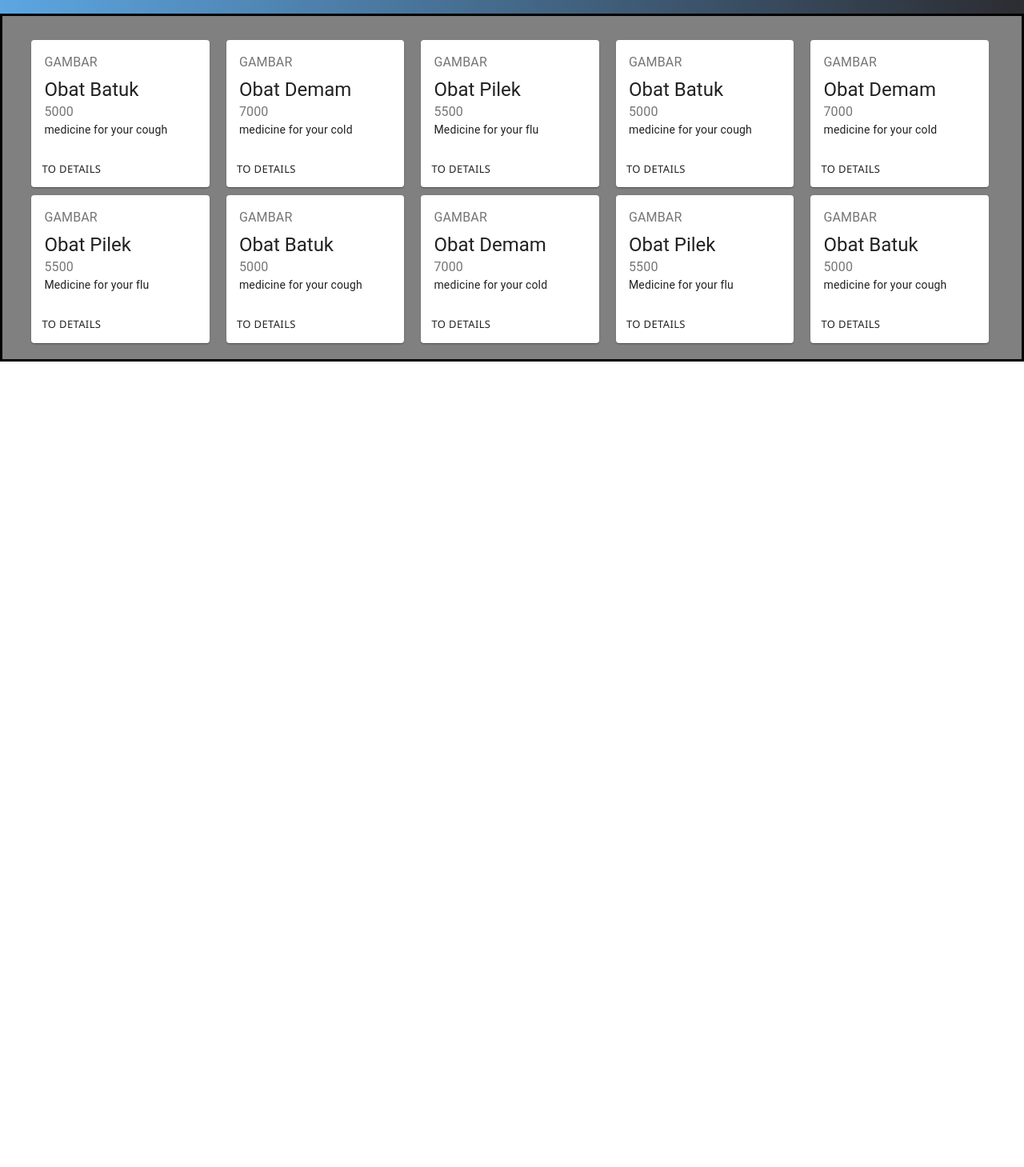
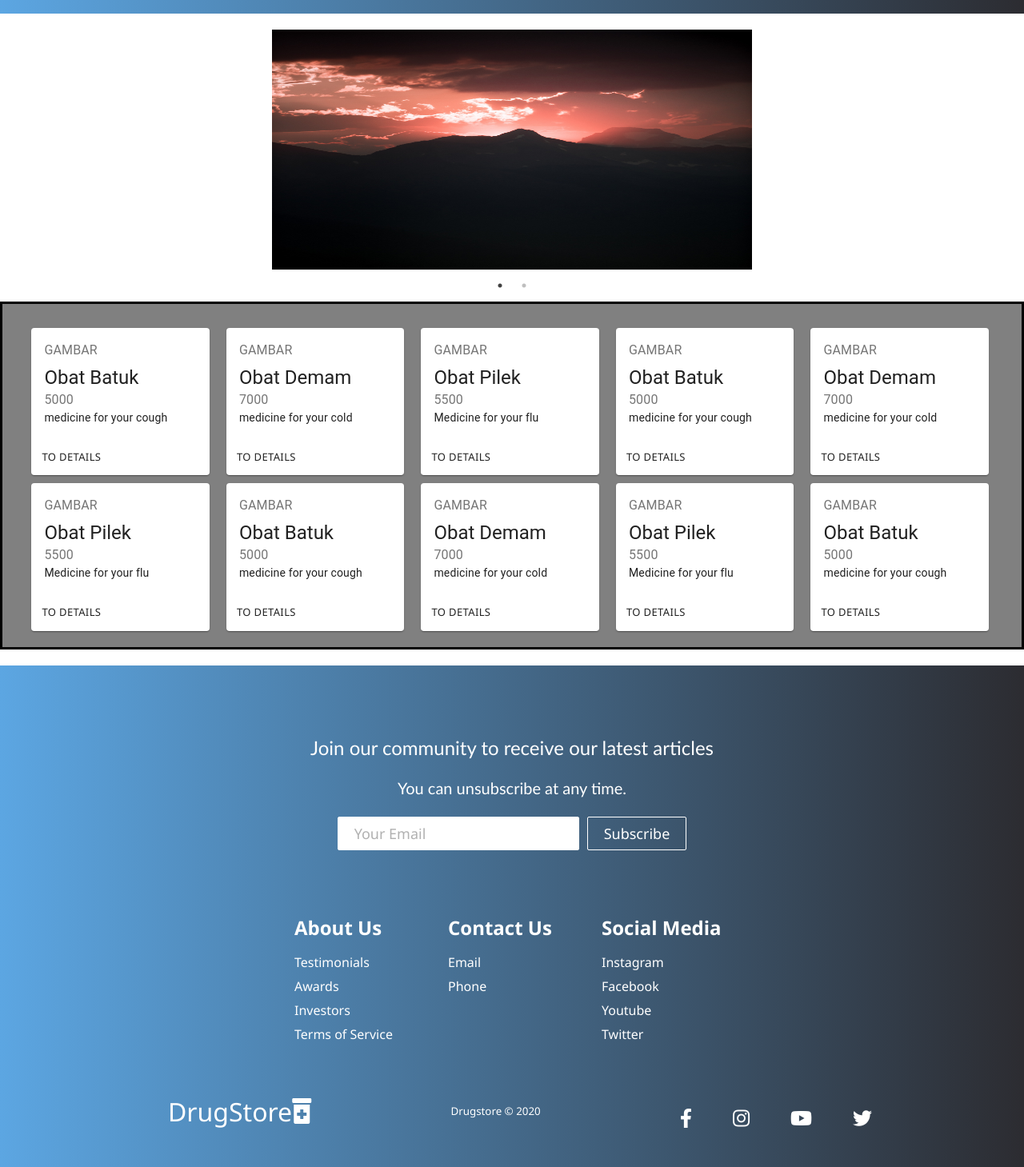
Before and after one commit to Ripper-R/FinalProject, a React (Create React App) app: page /products in a window 1280 px wide. Shown: the part 63-1522 px from the top of the page at 80% size. Before the commit the page ends 800 px from the top, so only its background shows below. Built offline with nearby package versions, Linux system fonts and the light colour scheme.

Commit message:
PRODUCT LIST CAROUSEL plus footer

```diff
--- a/package.json
+++ b/package.json
@@ -21,9 +21,11 @@
     "react-redux": "^7.2.2",
     "react-router-dom": "^5.2.0",
     "react-scripts": "4.0.1",
+    "react-slick": "^0.27.13",
     "reactstrap": "^8.7.1",
     "redux": "^4.0.5",
     "redux-thunk": "^2.3.0",
+    "slick-carousel": "^1.8.1",
     "sweetalert2": "^10.10.4",
     "web-vitals": "^0.2.4"
   },
--- a/public/index.html
+++ b/public/index.html
@@ -20,6 +20,17 @@
     href="https://fonts.googleapis.com/css2?family=PT+Sans:wght@700&display=swap"
     rel="stylesheet"
   />
+  <link
+  rel="stylesheet"
+  type="text/css"
+  charset="UTF-8"
+  href="https://cdnjs.cloudflare.com/ajax/libs/slick-carousel/1.6.0/slick.min.css"
+/>
+<link
+  rel="stylesheet"
+  type="text/css"
+  href="https://cdnjs.cloudflare.com/ajax/libs/slick-carousel/1.6.0/slick-theme.min.css"
+/>
     <!--
       manifest.json provides metadata used when your web app is installed on a
       user's mobile device or desktop. See https://developers.google.com/web/fundamentals/web-app-manifest/
--- a/src/pages/Product.jsx
+++ b/src/pages/Product.jsx
@@ -5,33 +5,22 @@ import CardActions from '@material-ui/core/CardActions';
 import CardContent from '@material-ui/core/CardContent';
 import Button from '@material-ui/core/Button';
 import Typography from '@material-ui/core/Typography';
-import Carousel from 'react-material-ui-carousel'
-import {Paper} from '@material-ui/core'
-
+import Slider from "react-slick";
+import "slick-carousel/slick/slick.css";
+import "slick-carousel/slick/slick-theme.css";
+import Footer from './../components/Footer'
   const product=()=>{
-            function Example(props)
-        {
-            var items = [
-                {
-                    name: "Random Name #1",
-                    description: "Probably the most random thing you have ever seen!"
-                },
-                {
-                    name: "Random Name #2",
-                    description: "Hello World!"
-                }
-            ]
-
-            return (
-                <Carousel>
-                    {
-                        items.map( (item, i) => <Item key={i} item={item} /> )
-                    }
-                </Carousel>
-            )
-        }
+    var settings = {
+      dots: true,
+      infinite: true,
+      speed: 500,
+      slidesToShow: 1,
+      slidesToScroll: 1
+    };
     const getproduct=(product,index)=>{
         return(
+
+
             <Card style={{flexBasis:'18%',marginTop:10,marginRight:5}} >
             <CardContent>
               <Typography  color="textSecondary" gutterBottom>
@@ -56,7 +45,18 @@ import {Paper} from '@material-ui/core'
     }
 
     return(
-        <div style={{width:'100%',height:'100%',borderWidth:'3px',borderStyle:'solid',backgroundColor:'gray'}}>
+      <div style={{width:'100%',height:'100%',display:'flex',flexDirection:'column',justifyContent:'center',alignItems:'center'}}>
+           <div style={{width:600,height:300,marginBottom:20,marginTop:20}}>
+              <Slider {...settings}>
+                  <div >
+                     <img style={{width:600,height:300}} src='./images/img-1.jpg'/>
+                  </div>
+                  <div>
+                      <h3>2</h3>
+                  </div>
+                    </Slider>
+            </div>
+        <div style={{width:'100%',height:'100%',borderWidth:'3px',borderStyle:'solid',backgroundColor:'gray',marginTop:20,marginBottom:20}}>
             <div style={{flexWrap:'wrap',display:'flex',padding:20,justifyContent:'space-evenly'}}>
               {
                   products.map((product, index) => {
@@ -65,6 +65,11 @@ import {Paper} from '@material-ui/core'
               }
             </div>
         </div>
+        <div style={{width:'100%'}}>
+
+        <Footer/>
+        </div>
+      </div>
     )
 }
 
```
Also changed, not shown: 2 other files (tests, documents, lock files or other folders).
